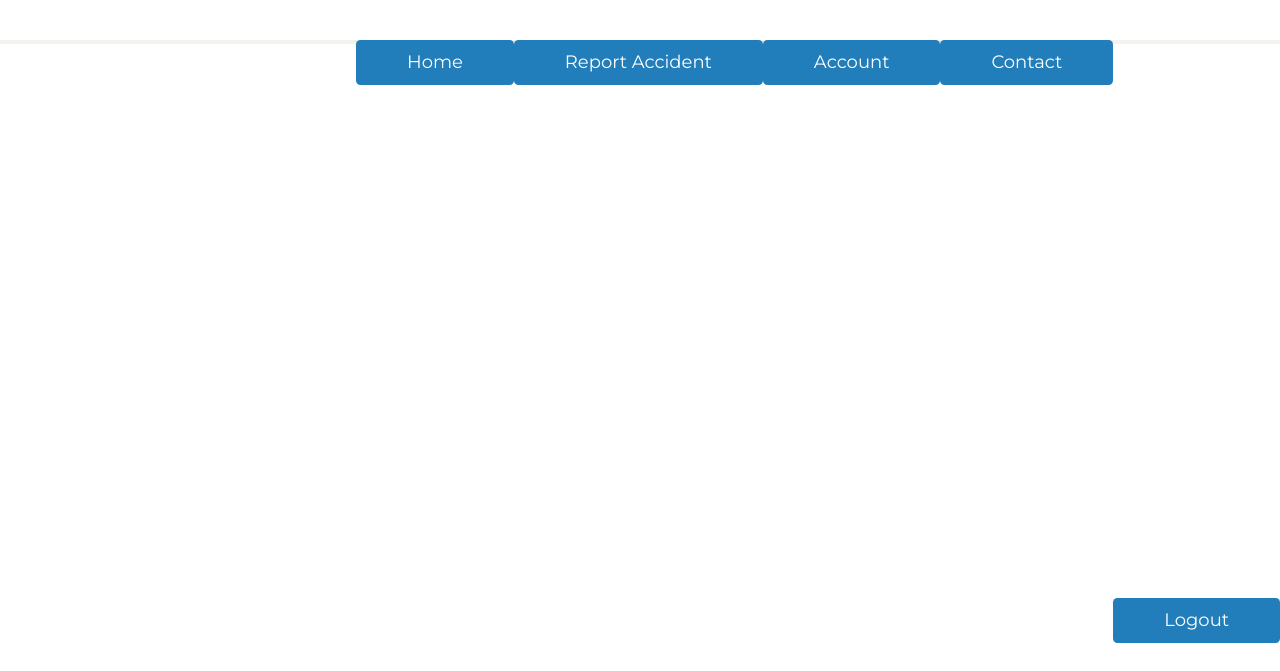
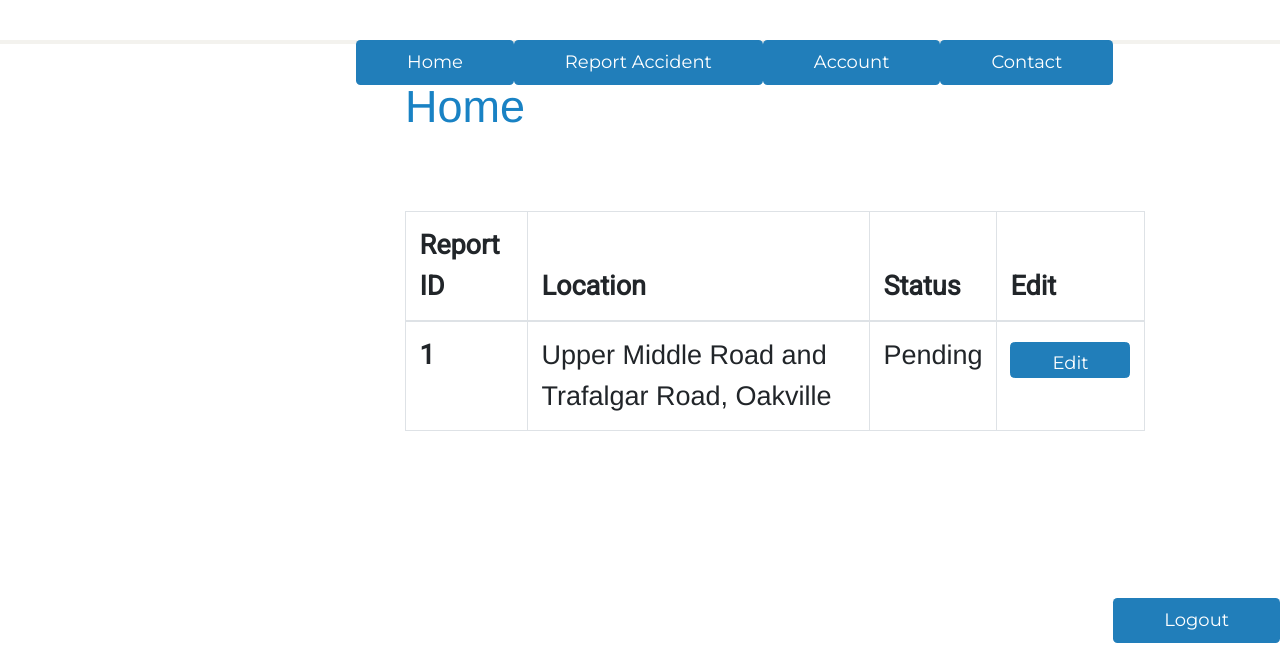
Before and after one commit to nakishacoh/Collision-Report, a PHP site: page /webdev/dashboard/index.php in a window 1280 px wide. Shown: the top 671 px of the page. Run offline with PHP 8.4, Linux system fonts and the light colour scheme; some libraries are stand-ins or nearby versions.

Commit message:
update dashboard

```diff
--- a/dashboard/index.php
+++ b/dashboard/index.php
@@ -32,7 +32,7 @@
 
 <!-- Home Page -->
 <!-- <h2 class="hTitle">Home</h2> -->
-<div class="tab-pane fade active" id="v-pills-home" role="tabpanel" aria-labelledby="v-pills-settings-tab">
+<div class="tab-pane active" id="v-pills-home" role="tabpanel" aria-labelledby="v-pills-settings-tab">
   <h1 class="hTitle">Home</h1>
 
   <table class="table table-bordered tab-pane fade show">
```
